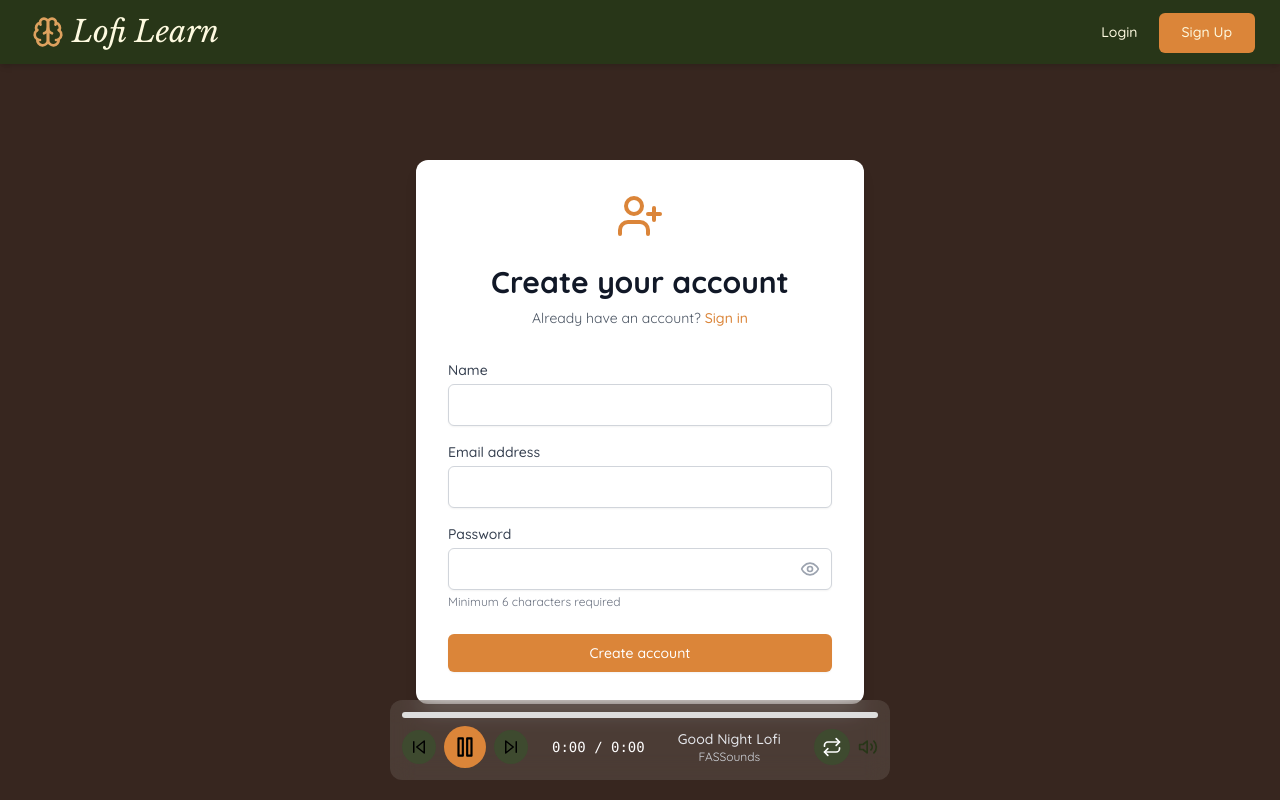
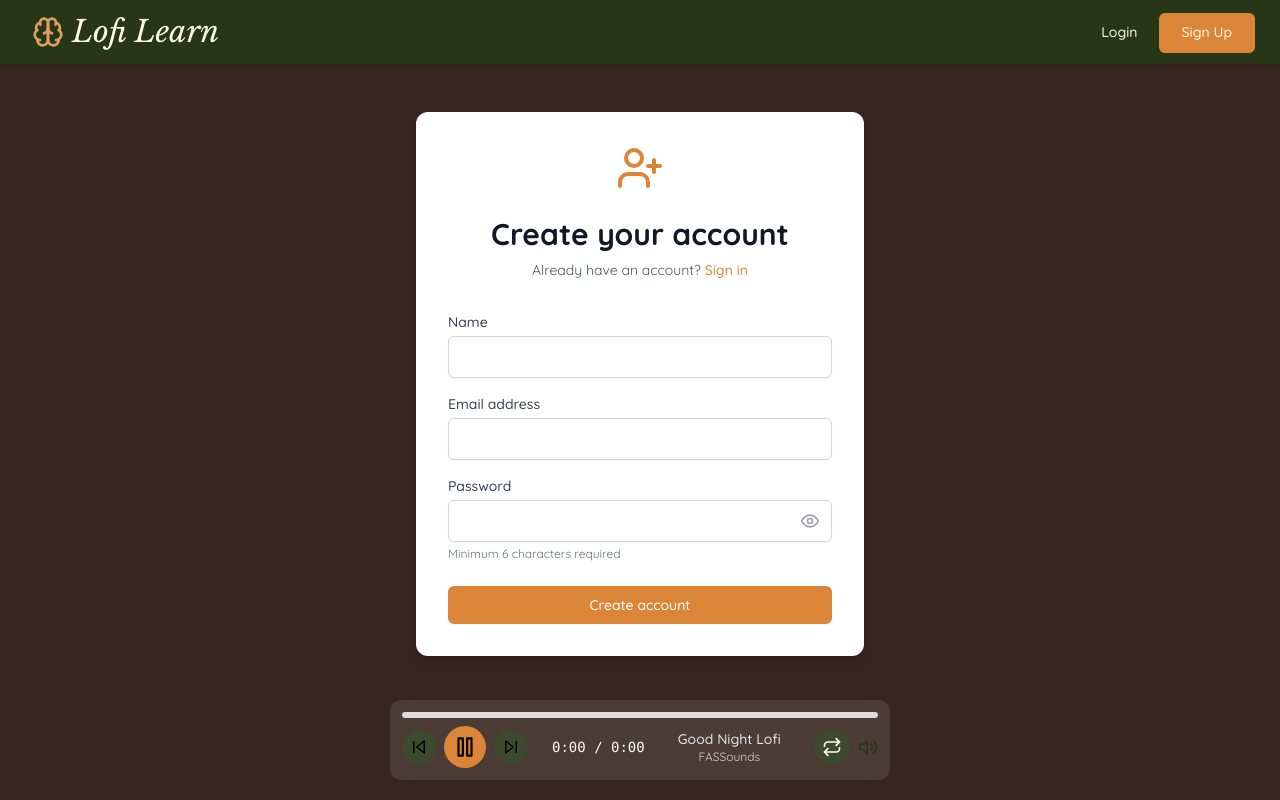
Before and after one commit to caglayagmuricerr/front-lofilearn, a React (Vite) app: page /register in a window 1280 px wide. Built offline with nearby package versions, Linux system fonts and the light colour scheme.

Commit message:
pb-32 bc musicplayer goes on top of buttons

```diff
--- a/src/pages/Login.tsx
+++ b/src/pages/Login.tsx
@@ -85,7 +85,7 @@ function Login() {
   };
 
   return (
-    <div className="min-h-[calc(100vh-4rem)] flex items-center justify-center px-4 pb-12">
+    <div className="min-h-[calc(100vh-4rem)] flex items-center justify-center px-4 py-8 pb-32">
       <div className="max-w-md w-full space-y-8 bg-white p-8 rounded-xl shadow-lg">
         {success && (
           <div className="mb-4 p-4 rounded-md bg-green-50 border border-green-200">
--- a/src/pages/Register.tsx
+++ b/src/pages/Register.tsx
@@ -104,7 +104,7 @@ function Register() {
   };
 
   return (
-    <div className="min-h-[calc(100vh-4rem)] flex items-center justify-center px-4">
+    <div className="min-h-[calc(100vh-4rem)] flex items-center justify-center px-4 py-8 pb-32">
       <div className="max-w-md w-full space-y-8 bg-white p-8 rounded-xl shadow-lg">
         <div className="text-center">
           {emailSent ? (
```
